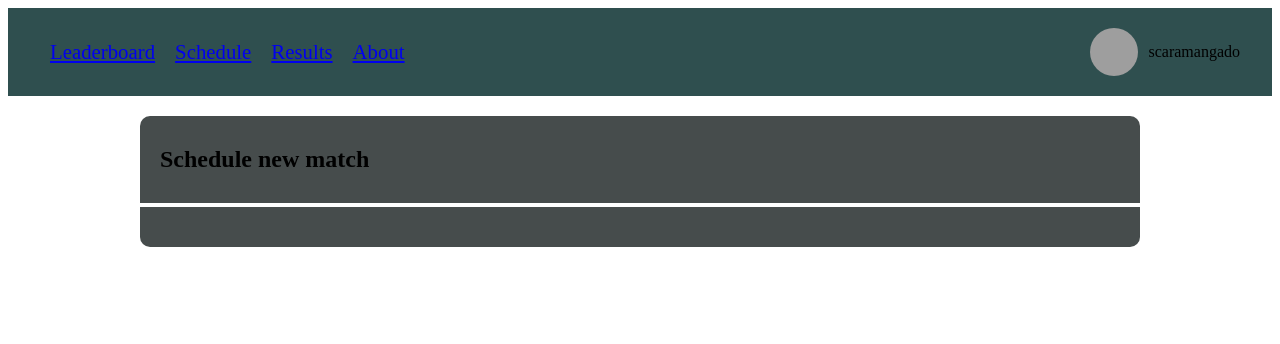
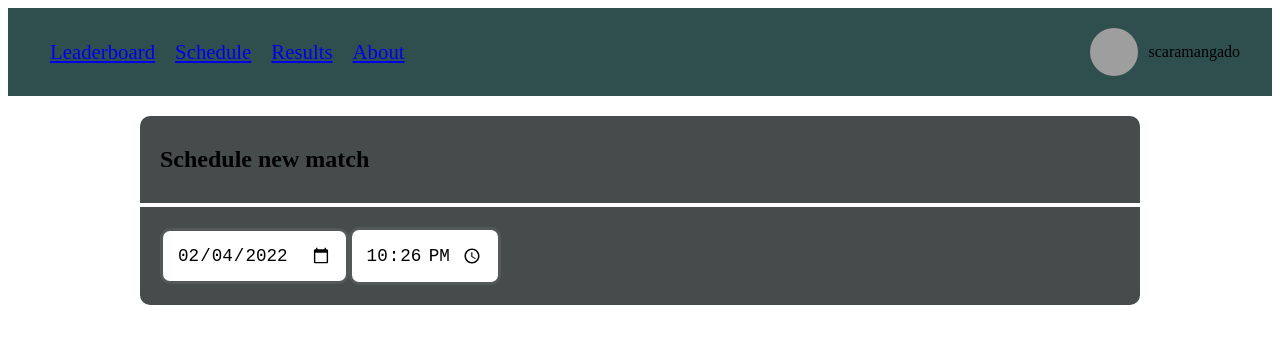
Before and after one commit to xwmtp/bingo-tournament-website, a React (Create React App) app: page /#/schedule/addmatch in a window 1280 px wide. Shown: the top 344 px of the page. Built offline with nearby package versions, Linux system fonts and the light colour scheme; grey boxes are pictures that could not be loaded; the HTML template or start-up script is replaced by a standard one.

Commit message:
Date and time field

```diff
--- a/src/GlobalStyle.ts
+++ b/src/GlobalStyle.ts
@@ -2,6 +2,7 @@ import { createGlobalStyle } from "styled-components";
 
 export const Colors = {
   mossGreen: "#2F4F4F",
+  brightMossGreen: "#6a8f88",
   leafGreen: "#297948",
   darkGrey: "#3b4141",
   mediumGray: "#464c4c",
@@ -60,4 +61,16 @@ export const GlobalStyle = createGlobalStyle`
     font-size: inherit;
   }
 
+  input {
+    color: inherit;
+    font-family: inherit;
+    font-size: inherit;
+    border: inherit;
+    box-shadow: none;
+    ::placeholder {
+      color: ${Colors.lightGray};
+      opacity: 1;
+    }
+  }
+
 `;
--- /dev/null
+++ b/src/components/forms/Input.tsx
@@ -0,0 +1,24 @@
+import React from "react";
+import styled from "styled-components";
+import { Colors } from "../../GlobalStyle";
+
+export const Input: React.FC<React.ComponentProps<typeof StyledInput>> = (
+  props
+) => {
+  return <StyledInput {...props} />;
+};
+
+const StyledInput = styled.input`
+  padding: 14px;
+  border-radius: 10px;
+  border: 3px solid ${Colors.lightGray};
+  background-color: white;
+  box-shadow: none;
+  font-size: 1.1rem;
+  color: black;
+  outline: none;
+
+  :focus-visible {
+    border-color: ${Colors.brightMossGreen};
+  }
+`;
--- a/src/pages/AddMatchPage.tsx
+++ b/src/pages/AddMatchPage.tsx
@@ -1,6 +1,45 @@
-import React from "react";
+import React, { useState } from "react";
 import { Container } from "../components/Container";
+import { DateTime } from "luxon";
+import { Input } from "../components/forms/Input";
 
 export const AddMatchPage: React.FC = () => {
-  return <Container title={"Schedule new match"} />;
+  const [dateInput, setDateInput] = useState<DateTime>(DateTime.local());
+  const [timeInput, setTimeInput] = useState<DateTime>(DateTime.local());
+
+  console.log("date: " + dateInput.toLocaleString());
+
+  return (
+    <Container title={"Schedule new match"}>
+      <Input
+        type="date"
+        className="form-control"
+        value={dateInput.toISODate()}
+        onChange={(event: React.ChangeEvent<HTMLInputElement>) => {
+          console.log(event.target.value);
+          const parsedDate = DateTime.fromISO(event.target.value);
+          if (!parsedDate.isValid) {
+            console.log("invalid " + event.target.value);
+            return;
+          }
+          setDateInput(parsedDate);
+        }}
+      />
+      <Input
+        type="time"
+        className="form-control"
+        value={dateInput.toFormat("HH:mm")}
+        onChange={(event: React.ChangeEvent<HTMLInputElement>) => {
+          console.log(event.target.value);
+          const parsedDate = DateTime.fromISO(event.target.value);
+          if (!parsedDate.isValid) {
+            console.log("invalid " + event.target.value);
+            return;
+          }
+          console.log(parsedDate.toLocaleString());
+          setDateInput(parsedDate);
+        }}
+      />
+    </Container>
+  );
 };
```
